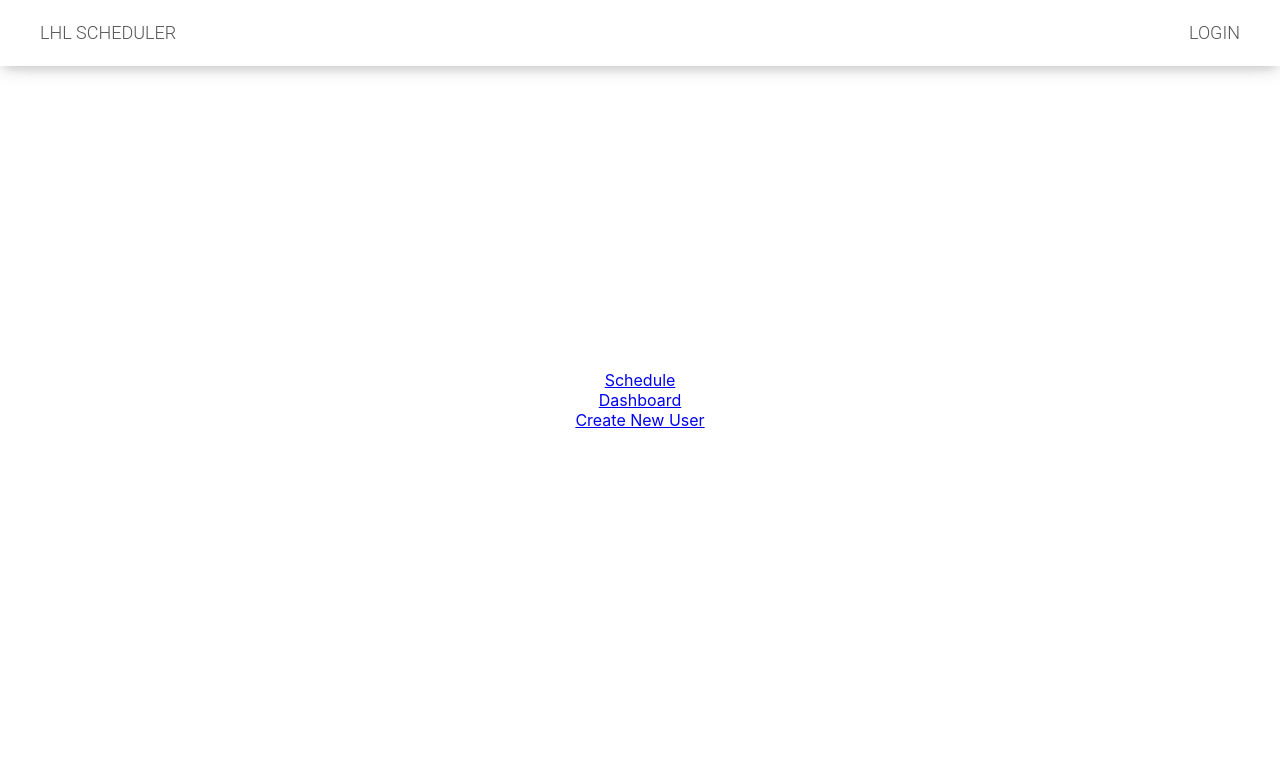
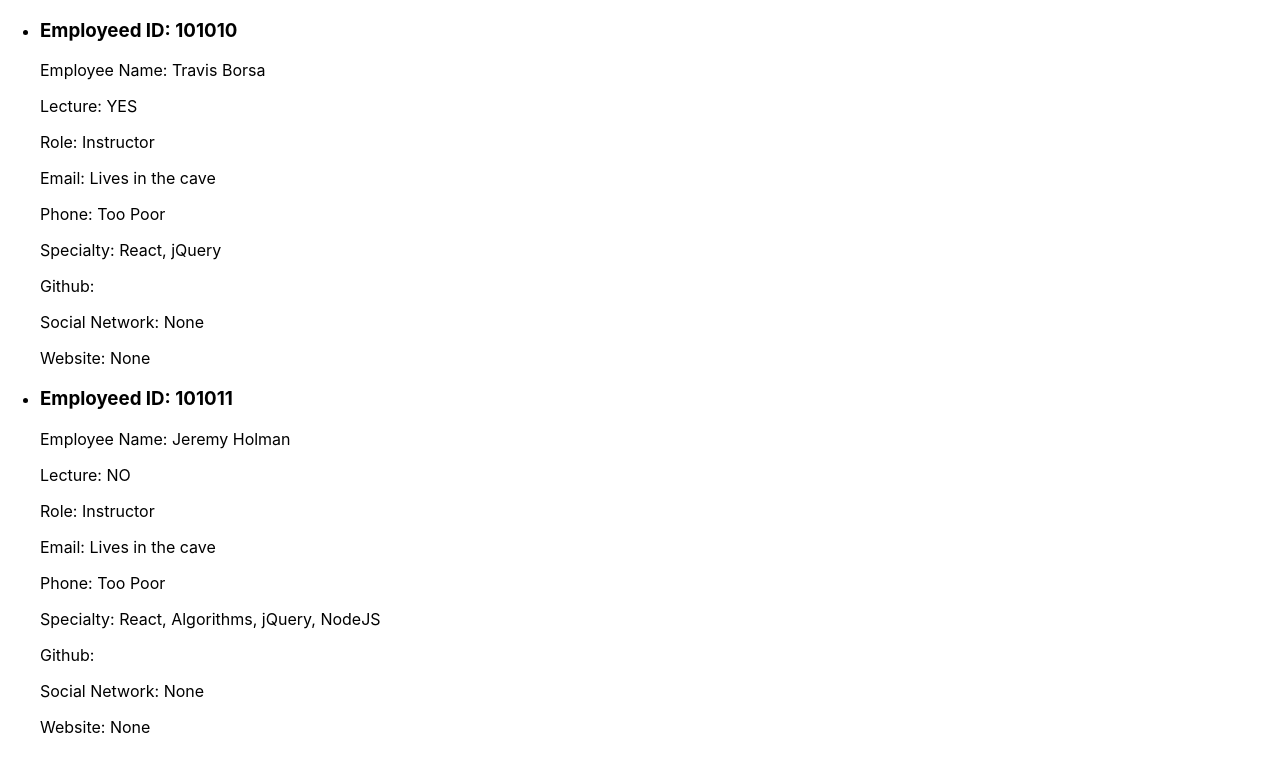
Before and after one commit to alumni-lab/LighthouseLabs-Scheduler, a React (Create React App) app: page /employees in a window 1280 px wide. Shown: the top 772 px of the page. Built offline with nearby package versions, Linux system fonts and the light colour scheme.

Commit message:
added the employee component and its corresponding folders, implemented the functionality using mok data

```diff
--- a/src/App.js
+++ b/src/App.js
@@ -12,7 +12,7 @@
 import Login from './screens/login/components/Login'
 import SignUp from './screens/signup/components/SignUp'
 import Home from './screens/home/components/Home'
-
+import EmployeeList from './screens/employees/components/EmployeeList';
 
 function App() {
   return (
@@ -23,6 +23,7 @@
         <Route path="/dashboard" render={routeProps=> <Dashboard/> } />
         <Route path="/login" render={routeProps=> <Login/> } />
         <Route path="/signup" render={routeProps=> <SignUp/> } />
+        <Route path="/employees" render={routeProps=> <EmployeeList /> } />
         <Route path="/" render={routeProps=> <Home/> } />
       </Switch>
     </Router>
--- /dev/null
+++ b/src/screens/employees/components/EmployeeList.jsx
@@ -0,0 +1,64 @@
+import React from 'react';
+import { Link, useHistory } from "react-router-dom";
+
+import Header from '../../../general/Header/Header';
+import EmployeeListItem from './EmployeeListItem';
+
+const employees = [
+  {
+  'id': 1,
+  'first_name': "Travis",
+  'last_name': "Borsa",
+  'is_full_time': true,
+  'able_to_lecture': true,
+  'wage': 3500,
+  'role': "Instructor",
+  'user_type': "employee",
+  'employee_id': 101010,
+  'account': "travis_lhl",
+  'password': "123",
+  'email': null,
+  'phone': null,
+  'specialty': ['React', 'jQuery'],
+  'github': null,
+  'social_network': null,
+  'website': null
+  },
+  {
+  'id': 2,
+  'first_name': "Jeremy",
+  'last_name': "Holman",
+  'is_full_time': false,
+  'able_to_lecture': false,
+  'wage': 3800,
+  'role': "Instructor",
+  'user_type': "employee",
+  'employee_id': 101011,
+  'account': "jeremy_lhl",
+  'password': "123",
+  'email': null,
+  'phone': null,
+  'specialty': ['React', 'Algorithms', 'jQuery', 'NodeJS'],
+  'github': null,
+  'social_network': null,
+  'website': null
+  }
+  ]
+
+const EmployeeList = (props) => {
+  return (
+    <div>
+      {/*<Header brand="LHL SCHEDULER" fixed /> */}
+      {employees.map( (employee) => {
+        return (
+          <EmployeeListItem
+            key={employee.id}
+            employee={employee}
+          />
+        )
+      })}
+    </div>
+  );
+};
+
+export default EmployeeList;
--- /dev/null
+++ b/src/screens/employees/components/EmployeeListItem.jsx
@@ -0,0 +1,25 @@
+import React from 'react';
+import {arrFormatter} from '../helpers/helpers';
+
+const EmployeeListItem = ({employee}) => {
+  return (
+    <div>
+      <ul>
+        <li>
+          <h3>Employeed ID: {employee.employee_id}</h3>
+          <p>Employee Name: {`${employee.first_name} ${employee.last_name}`}</p>
+          <p>Lecture: {(employee.able_to_lecture) ? 'YES' : 'NO'}</p>
+          <p>Role: {employee.role}</p>
+          <p>Email: {(employee.email) ? employee.email : 'Lives in the cave'}</p>
+          <p>Phone: {(employee.phone) ? employee.phone : 'Too Poor'}</p>
+          <p>Specialty: {arrFormatter(employee.specialty)}</p>
+          <p>Github: {employee.github}</p>
+          <p>Social Network: {(employee.social_network) ? employee.social_network : 'None'}</p>
+          <p>Website: {(employee.website) ? employee.website : 'None'}</p>
+        </li>
+      </ul>
+    </div>
+  );
+};
+
+export default EmployeeListItem;
--- /dev/null
+++ b/src/screens/employees/helpers/helpers.js
@@ -0,0 +1,7 @@
+export function arrFormatter (arr) {
+  if (arr.length === 1) {
+    return arr[0]
+  } else {
+    return arr.join(', ')
+  }
+};
--- a/src/screens/home/components/Home.jsx
+++ b/src/screens/home/components/Home.jsx
@@ -21,6 +21,7 @@
         :
         null
         }
+        <Link to='/employees'>All employees</Link>
       </div>
     </div>
   );
```
